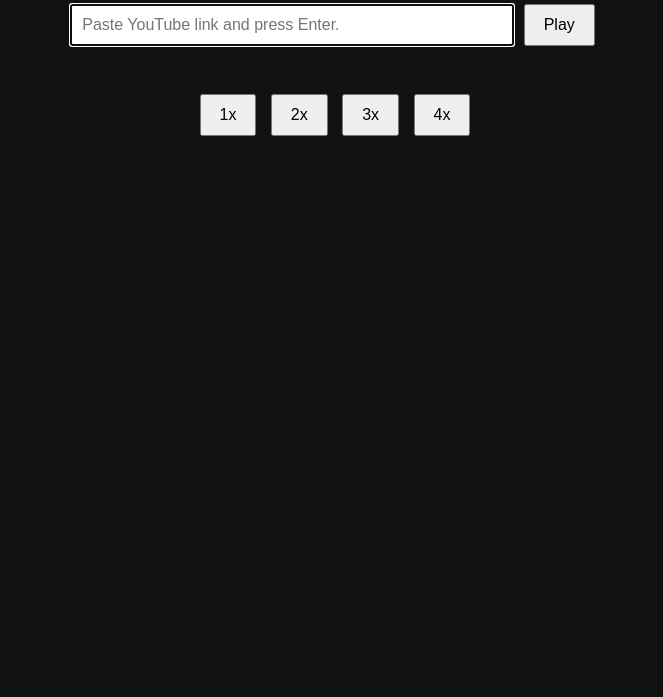
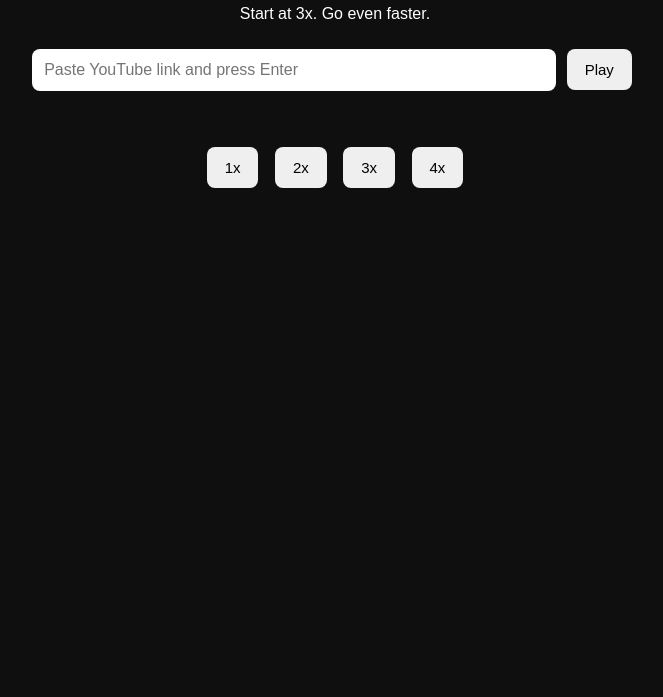
Before and after one commit to nov05/nov05-youtube-speed-player, a plain HTML site: page index.html in a window 1280 px wide. Shown: the part 103-800 px from the top of the page, without its empty margins (305-968 px from the left). Drawn offline with Linux system fonts and the light colour scheme.

Commit message:
layout updated

```diff
--- a/index.html
+++ b/index.html
@@ -3,31 +3,63 @@
 
 <head>
     <meta charset="UTF-8">
-    <title>YouTube 3x Player</title>
+    <title>YouTube Speed Player</title>
 
     <style>
         body {
-            font-family: Arial;
+            margin: 0;
+            font-family: Arial, sans-serif;
+            background: #0f0f0f;
+            color: white;
+
+            display: flex;
+            flex-direction: column;
+            align-items: center;
+            min-height: 100vh;
+        }
+
+        /* Page container */
+        .container {
+            width: 100%;
+            max-width: 900px;
             text-align: center;
-            background: #111;
-            color: white;
+            margin-top: 40px;
+        }
+
+        /* Top controls */
+        .controls {
+            margin-top: 20px;
         }
 
         input {
-            width: 420px;
-            padding: 10px;
+            width: 70%;
+            max-width: 500px;
+            padding: 12px;
             font-size: 16px;
+            border-radius: 8px;
+            border: none;
+            outline: none;
         }
 
         button {
-            padding: 10px 18px;
-            font-size: 16px;
-            margin: 5px;
+            padding: 12px 18px;
+            font-size: 15px;
+            margin: 6px;
+            border: none;
+            border-radius: 8px;
             cursor: pointer;
         }
 
-        #player {
-            margin-top: 20px;
+        /* Player wrapper centers video */
+        .player-wrapper {
+            margin-top: 30px;
+            display: flex;
+            justify-content: center;
+        }
+
+        /* Speed buttons */
+        .speed-buttons {
+            margin-top: 15px;
         }
     </style>
 
@@ -35,21 +67,28 @@
 
 <body>
 
+    <div class="container">
+
         <h2>⚡ YouTube Speed Player</h2>
         <p>Start at 3x. Go even faster.</p>
 
-    <!-- <input id="url" placeholder="Paste YouTube link here"> -->
-    <input id="url" autofocus placeholder="Paste YouTube link and press Enter.">
+        <div class="controls">
+            <input id="url" autofocus placeholder="Paste YouTube link and press Enter">
             <button onclick="loadVideo()">Play</button>
+        </div>
 
+        <div class="player-wrapper">
             <div id="player"></div>
+        </div>
 
-    <br>
-
+        <div class="speed-buttons">
             <button onclick="setSpeed(1)">1x</button>
             <button onclick="setSpeed(2)">2x</button>
             <button onclick="setSpeed(3)">3x</button>
             <button onclick="setSpeed(4)">4x</button>
+        </div>
+
+    </div>
 
     <script src="https://www.youtube.com/iframe_api"></script>
 
```
Lines whose indentation alone changed are shown as unchanged.
